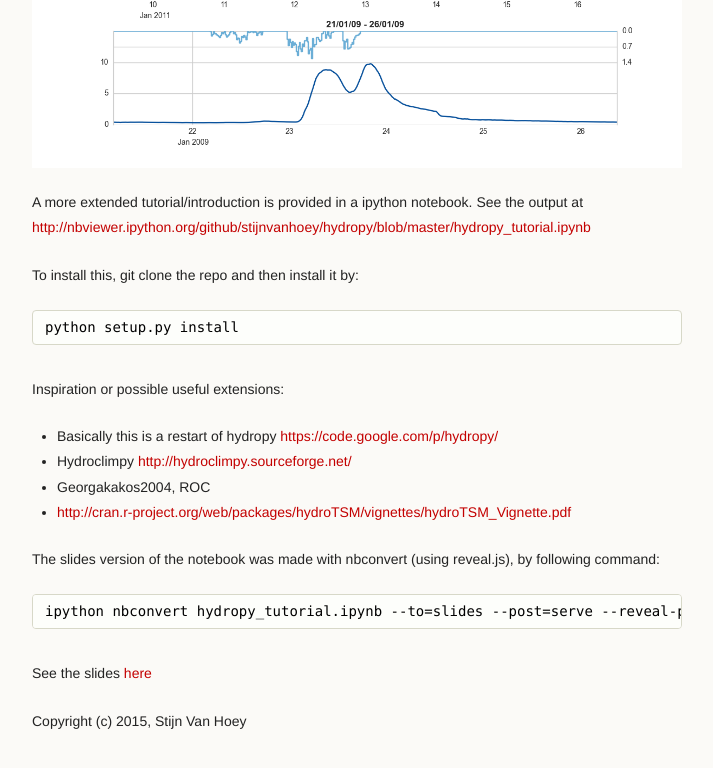
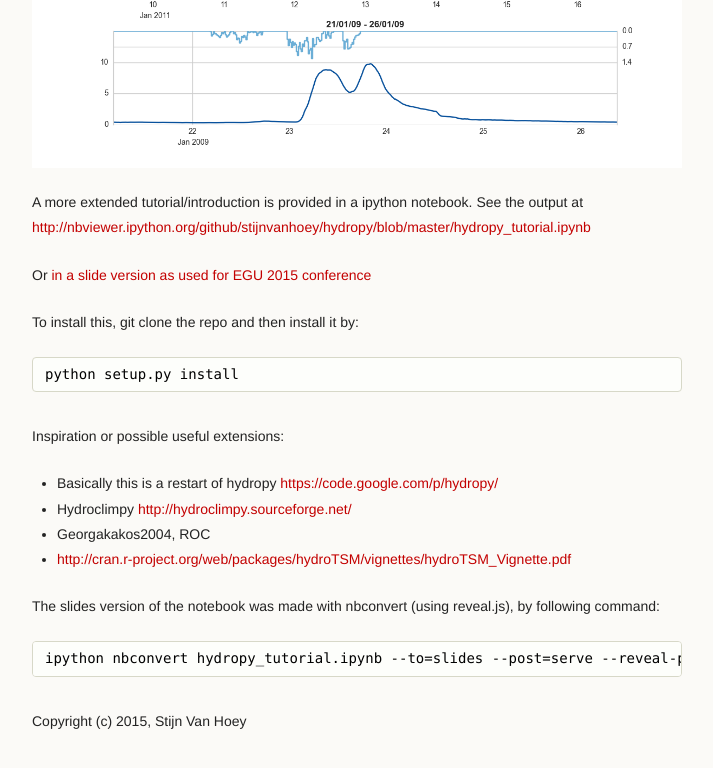
Before and after one commit to stijnvanhoey/hydropy, a plain HTML site: page index.html in a window 1280 px wide. Shown: the part 1432-2200 px from the top of the page, without its empty margins (278-991 px from the left). Drawn offline with Linux system fonts and the light colour scheme.

Commit message:
replaced the slide location

```diff
--- a/index.html
+++ b/index.html
@@ -56,6 +56,7 @@ storms = myflowserie.derive_storms(raindata['P06_014'], 'LS06_347', number_of_st
 <p><img src="./images/storms.png" alt="Selected storms"></p>
 
 <p>A more extended tutorial/introduction is provided in a ipython notebook. See the output at <a href="http://nbviewer.ipython.org/github/stijnvanhoey/hydropy/blob/master/hydropy_tutorial.ipynb">http://nbviewer.ipython.org/github/stijnvanhoey/hydropy/blob/master/hydropy_tutorial.ipynb</a></p>
+<p>Or <a href="hydropy_tutorial.slides.html">in a slide version as used for EGU 2015 conference</a></p>
 
 <p>To install this, git clone the repo and then install it by:</p>
 
@@ -78,8 +79,6 @@ storms = myflowserie.derive_storms(raindata['P06_014'], 'LS06_347', number_of_st
 <pre><code>ipython nbconvert hydropy_tutorial.ipynb --to=slides --post=serve --reveal-prefix=reveal.js --config slides_config.py
 </code></pre>
 
-<p>See the slides <a href="hydropy_tutorial.slides.html">here</a></p>
-
 <p>Copyright (c) 2015, Stijn Van Hoey</p>
       </section>
       <footer>
```
